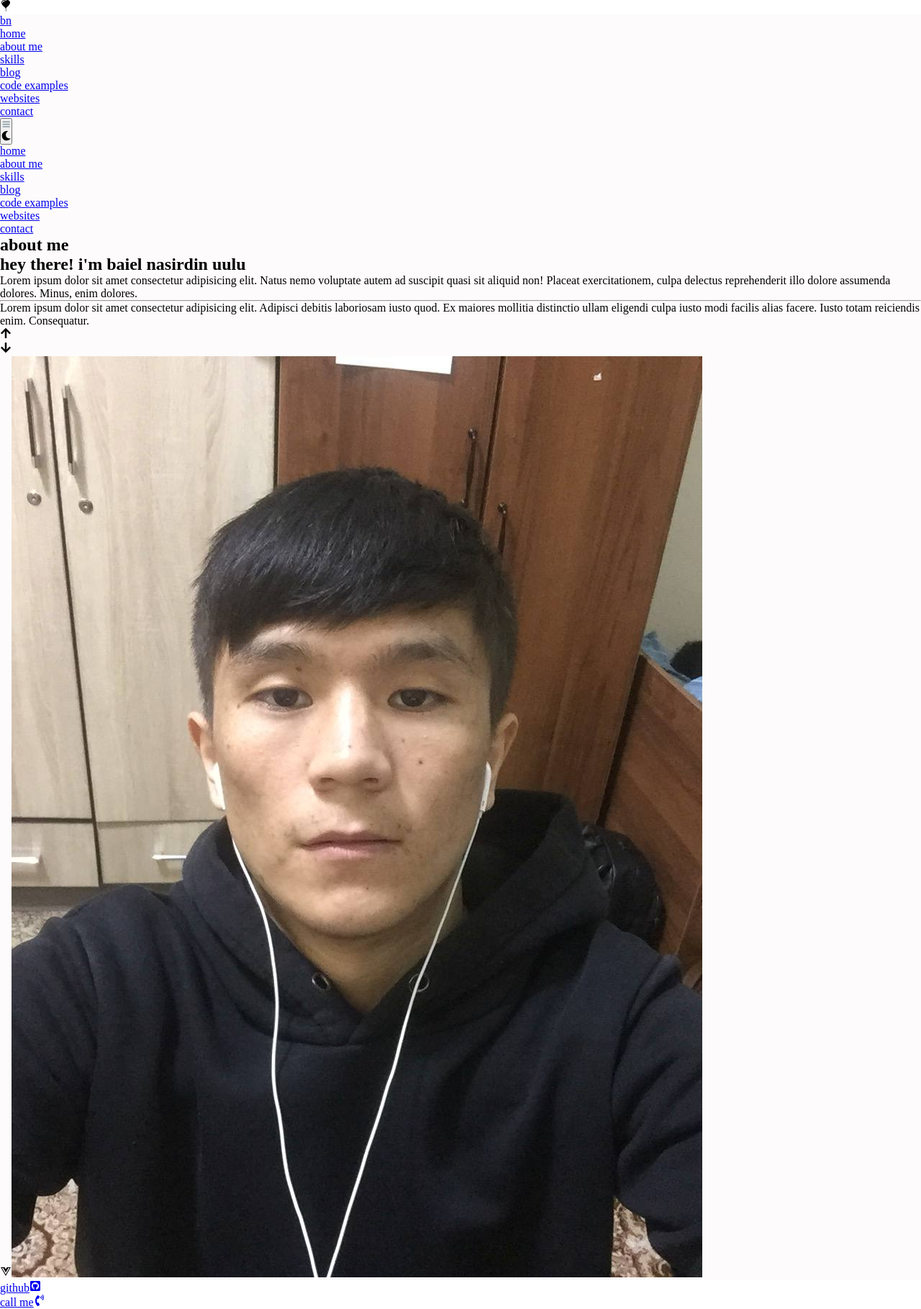
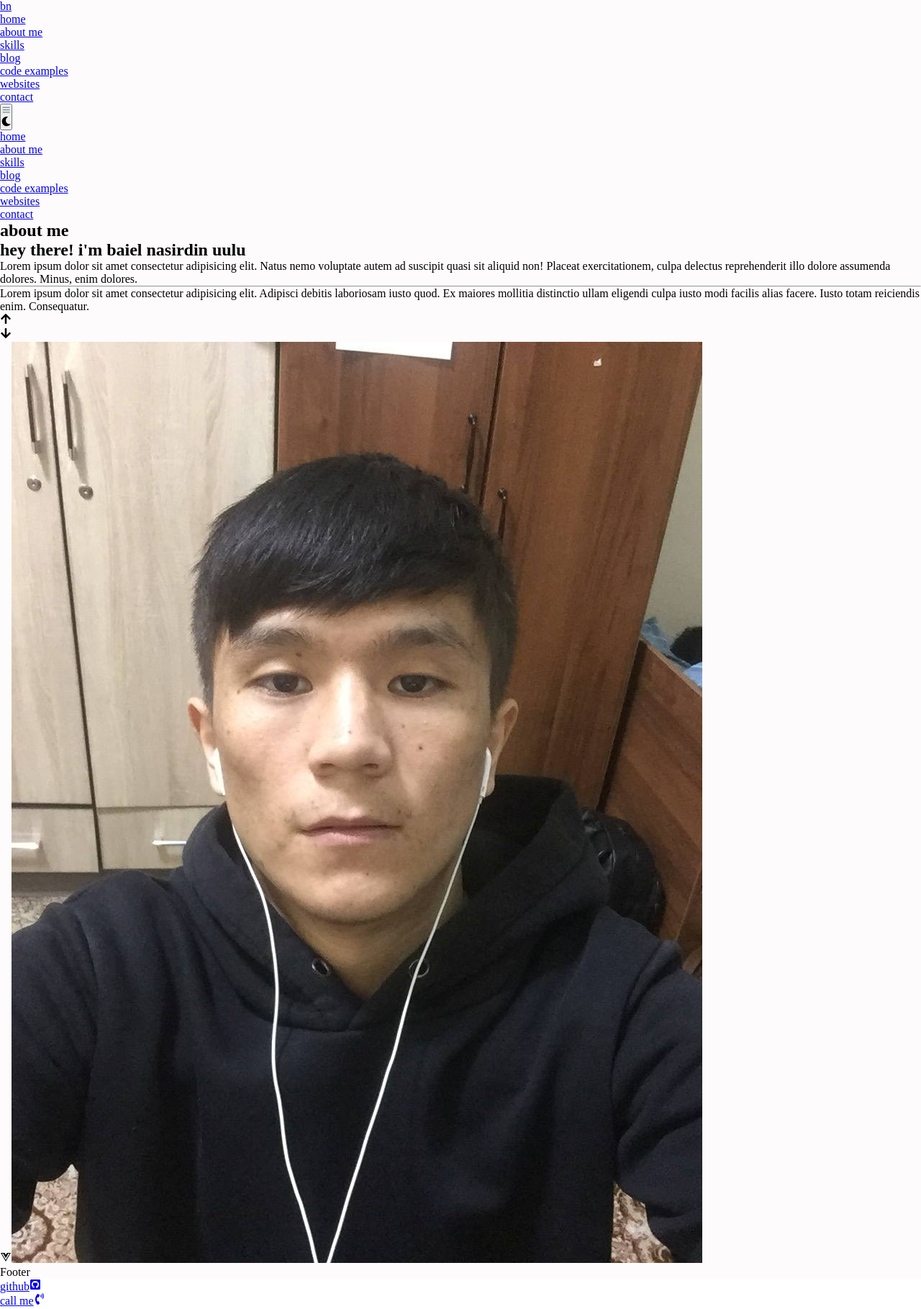
Before and after one commit to baielNasirdinU/baielNasirdinU, a React (Create React App) app: page /about in a window 1280 px wide. Shown: the whole page at 72% size. Built offline with nearby package versions, Linux system fonts and the light colour scheme.

Commit message:
add footer

```diff
--- a/src/companents/app/App.js
+++ b/src/companents/app/App.js
@@ -2,8 +2,9 @@ import React, { useState } from "react";
 import { Routes, Route, Link } from "react-router-dom";
 import ThemContextProvider from "../context";
 import Navbar from "../header/Navbar";
-import { motion } from "framer-motion"
-import {BsFillBalloonHeartFill}from 'react-icons/bs'
+import Footer from "../footer/Footer";
+// import { motion } from "framer-motion"
+// import {BsFillBalloonHeartFill}from 'react-icons/bs'
 
 import {
   Hero,
@@ -27,8 +28,8 @@ const App = () => {
 
   return (
     <>
-    <motion.div className="absolute" animate={{}}>
-      <BsFillBalloonHeartFill /></motion.div>
+    {/* <motion.div className="absolute" animate={{}}> */}
+      {/* <BsFillBalloonHeartFill /></motion.div> */}
       <ThemContextProvider>
         <Navbar theme={theme} setTheme={setTheme} />
         <Routes>
@@ -71,6 +72,7 @@ const App = () => {
             element={<Contact theme={theme} style={hight} />}
           />
         </Routes>
+        <Footer theme={theme}/>
       </ThemContextProvider>
       <div className={`fixed hidden sm:flex left-[-75px] hover:left-0 top-[42%]  duration-500 `}>
         <a href="https://github.com/baielNasirdinU" target="_blank" rel="noreferrer noopener"
--- /dev/null
+++ b/src/companents/footer/Footer.js
@@ -0,0 +1,9 @@
+import React from 'react'
+
+const Footer = ({theme}) => {
+  return (
+    <div className={`h-[50px] text-center ${theme?'dark':'light'} `}>Footer</div>
+  )
+}
+
+export default Footer
--- a/src/companents/pages/about/About.js
+++ b/src/companents/pages/about/About.js
@@ -15,7 +15,7 @@ const About = ({ theme, style }) => {
     <>
       <div
         className={` pb-[40px]  ${theme ? "dark" : "light"
-          } ${style ? 'h-full ' : ''}`}
+          } ${style ? 'h-screen' : ''}`}
       >
         <div className={`${styles.container} `}>
           <div className={``}>
--- a/src/companents/pages/blog/Blog.js
+++ b/src/companents/pages/blog/Blog.js
@@ -5,7 +5,7 @@ import styles from '../../util/style'
 const Blog = ({ theme, style }) => {
   return (
     <>
-      <div className={`${theme ? 'dark' : 'light'}  pb-6 h-[640px]  ${style ? 'h-[100vh]  ' : ''}`}>
+      <div className={`${theme ? 'dark' : 'light'}  pb-6 h-[640px]  ${style ? 'h-screen  ' : ''}`}>
         <h2 className={`${styles.textC} text-center text-[32px] relative font-bold p-9 mb-9`}>blog
           <div
             className={`w-[50px] h-[4px] ${theme ? "   bg-white b" : " bg-black"
--- a/src/companents/pages/code/Code.js
+++ b/src/companents/pages/code/Code.js
@@ -304,7 +304,7 @@ class Code extends Component {
     ).length;
     const { theme, style } = this.props;
     return (
-      <div className={`  ${theme ? "dark" : "light"}  ${style ? 'h-full ' : ''} `}>
+      <div className={`  ${theme ? "dark" : "light"}  ${style ? 'h-scr ' : ''} `}>
         <div className={`${styles.container} pt-8`}>
           <h2 id='/code'
             className={`${styles.textC}  text-center text-[36px] relative  p-9 mb-9`}
--- a/src/companents/pages/contact/Contact.js
+++ b/src/companents/pages/contact/Contact.js
@@ -7,7 +7,7 @@ const Contact = ({ theme, style }) => {
   return (
     <div
       className={`  ${theme ? " dark" : "light"
-        } ${style ? 'h-full ' : ''} pt-[50px] pb-[50px]`}
+        } ${style ? 'h-screen' : ''} pt-[50px] pb-[50px]`}
     >
       <h2 id='/code'
         className={`${styles.textC}  text-center text-[36px] relative  p-9 `}
--- a/src/companents/pages/skills/Skills.js
+++ b/src/companents/pages/skills/Skills.js
@@ -71,7 +71,7 @@ const Skills = ({ theme, style }) => {
         }
     ]
     return (
-        <div className={`  ${theme ? "dark" : "light"} ${style ? 'h-[100%] ' : ''}  `}>
+        <div className={`  ${theme ? "dark" : "light"} ${style ? 'h-screen ' : ''}  `}>
             <h2 id='/code'
                 className={`${styles.textC}  text-center text-[36px] relative  p-9 `}
             >
```
